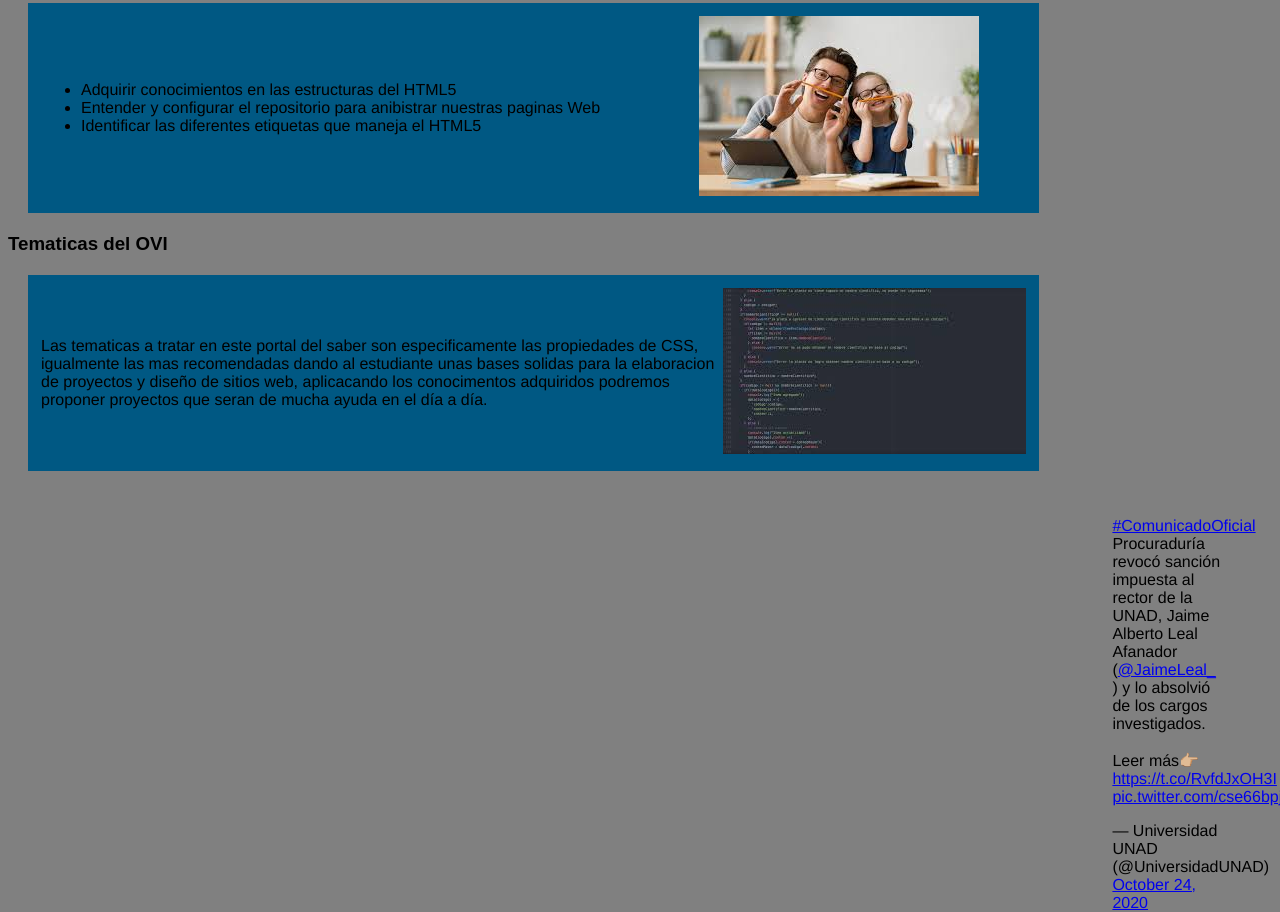
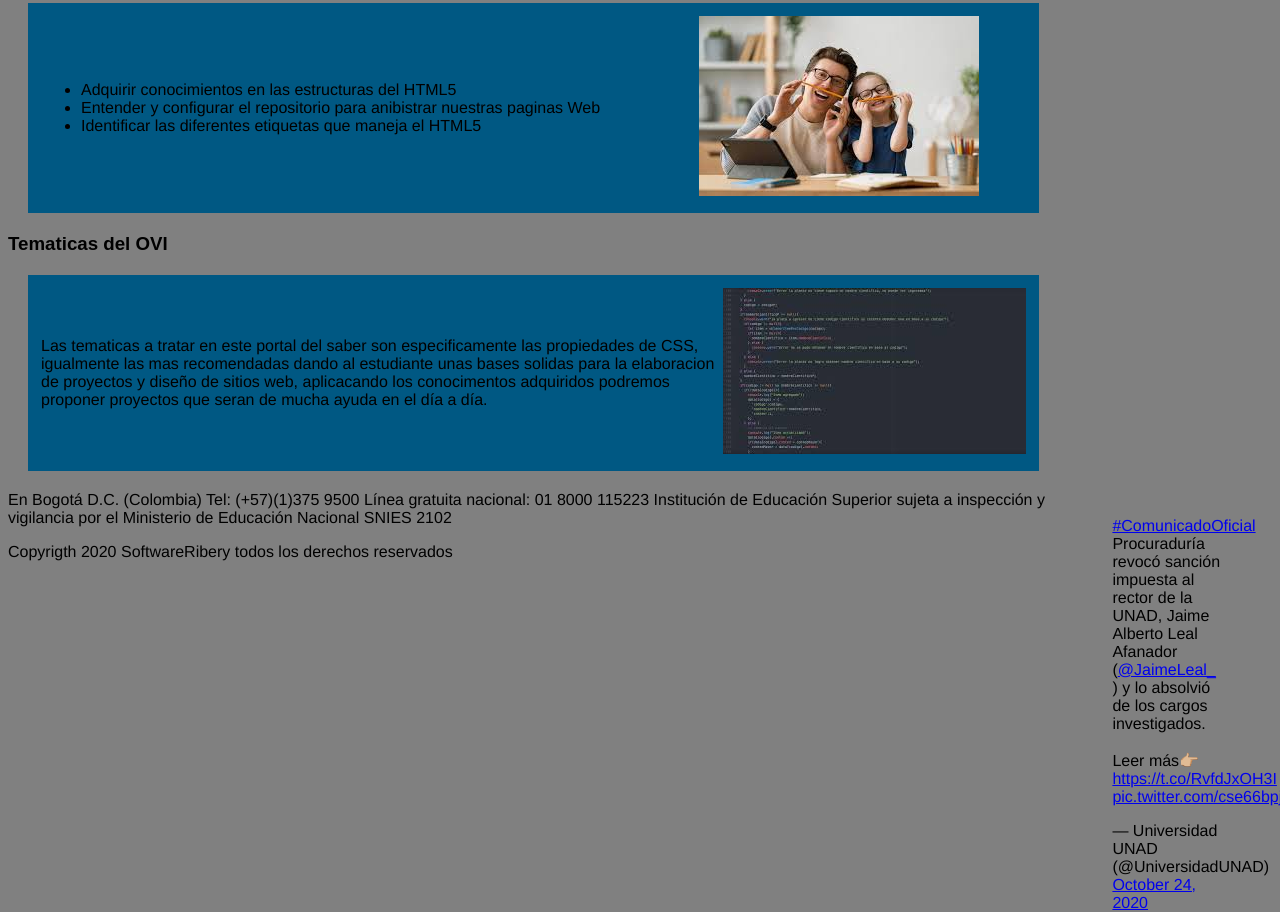
Before and after one commit to lariverag/DSW-AlfredoRivera, a plain HTML site: page inicio.html in a window 1280 px wide. Shown: the part 877-1789 px from the top of the page. Drawn offline with Linux system fonts and the light colour scheme.

Commit message:
Update inicio.html

```diff
--- a/inicio.html
+++ b/inicio.html
@@ -65,5 +65,13 @@
     <aside class="aside">
         <blockquote class="twitter-tweet"><p lang="es" dir="ltr"><a href="https://twitter.com/hashtag/ComunicadoOficial?src=hash&amp;ref_src=twsrc%5Etfw">#ComunicadoOficial</a> Procuraduría revocó sanción impuesta al rector de la UNAD, Jaime Alberto Leal Afanador (<a href="https://twitter.com/JaimeLeal_?ref_src=twsrc%5Etfw">@JaimeLeal_</a> ) y lo absolvió de los cargos investigados.<br><br>Leer más👉🏼 <a href="https://t.co/RvfdJxOH3I">https://t.co/RvfdJxOH3I</a> <a href="https://t.co/cse66bpjtb">pic.twitter.com/cse66bpjtb</a></p>&mdash; Universidad UNAD (@UniversidadUNAD) <a href="https://twitter.com/UniversidadUNAD/status/1320010854277042176?ref_src=twsrc%5Etfw">October 24, 2020</a></blockquote> <script async src="https://platform.twitter.com/widgets.js" charset="utf-8"></script>
     </aside>
+   <!--Pie de Pagina con informacion de la UNAD-->
+<div class = "footer">
+    <p class="derchos">En Bogotá D.C. (Colombia) Tel: (+57)(1)375 9500  Línea gratuita nacional: 01 8000 115223
+        Institución de Educación Superior sujeta a inspección y vigilancia por el Ministerio de Educación Nacional
+        SNIES 2102
+    </p>
+    <P class = "derechos">Copyrigth 2020 SoftwareRibery todos los derechos reservados</P>
+</div>
 </body>
 </html>
```
